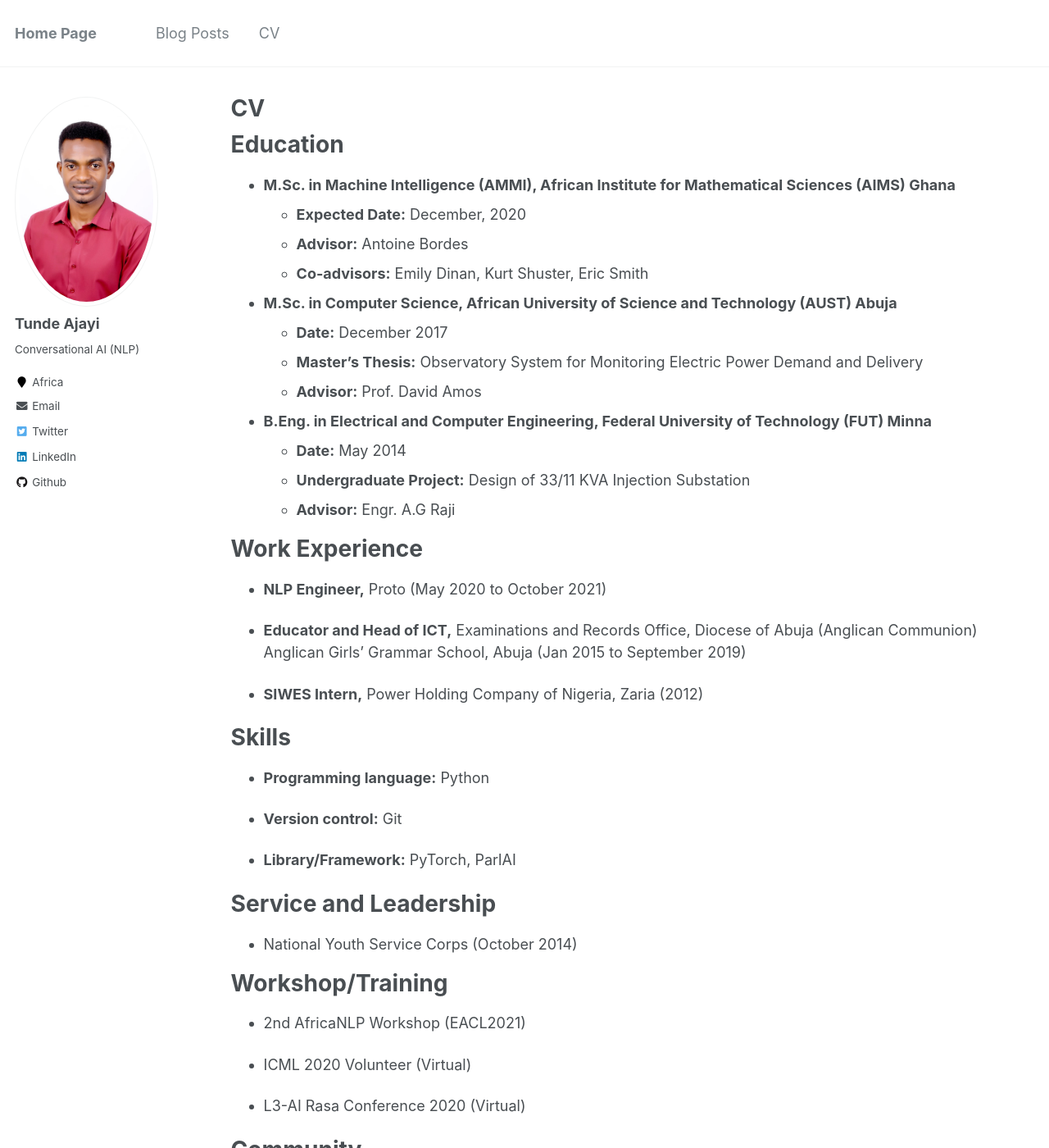
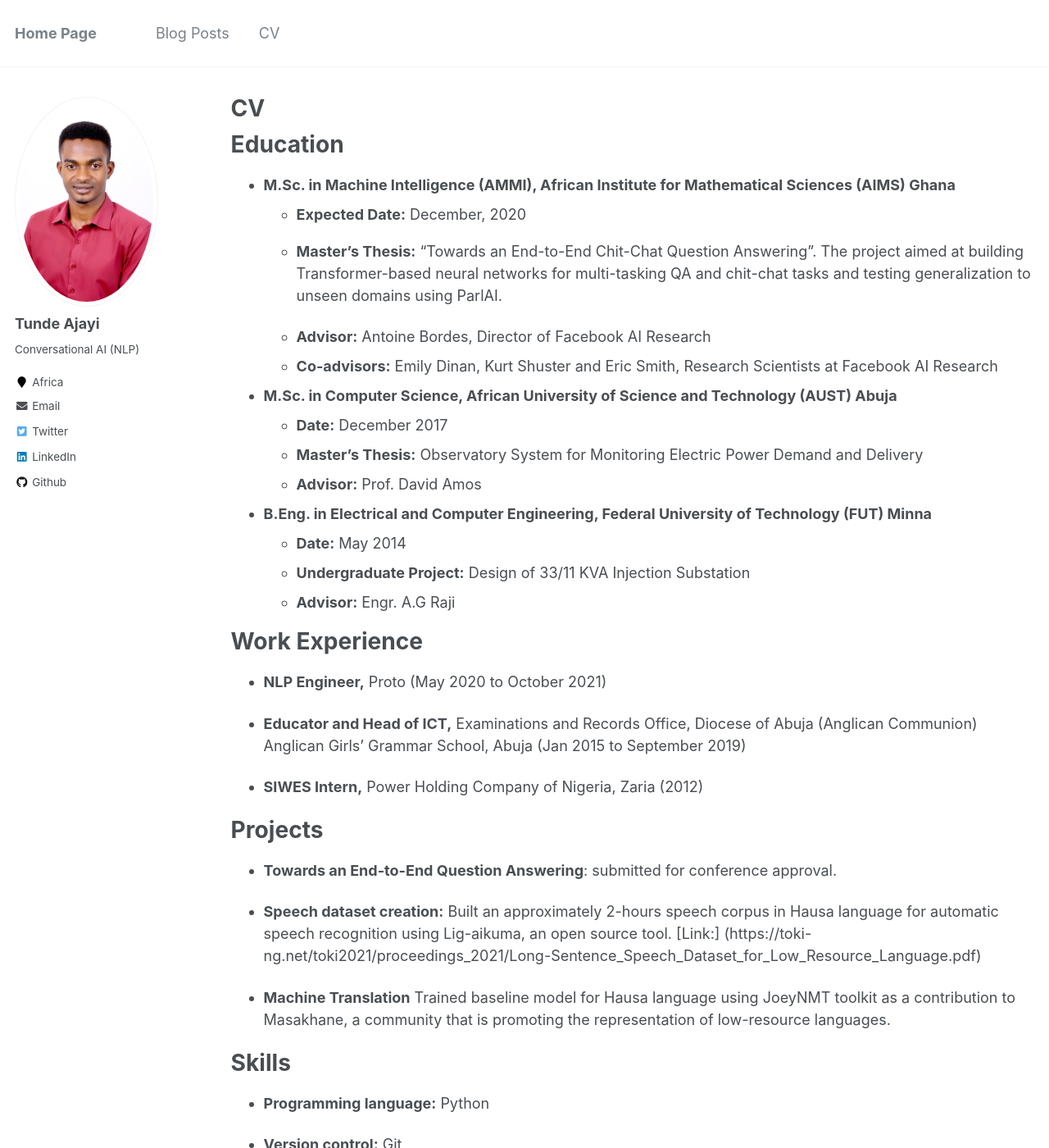
Before and after one commit to tundeajayi/tundeajayi.github.io, a Jekyll site: the page built from _pages/cv.md, in a window 1280 px wide and 1400 px high. Shown: the whole window at 82% size. Built offline with Jekyll 4.4.1, drawn with Linux system fonts in a browser that asks for light colours; some of the changed text lies outside the part shown.

Commit message:
add publication

```diff
--- a/_pages/cv.md
+++ b/_pages/cv.md
@@ -14,8 +14,10 @@ redirect_from:
 ======
 * **M.Sc. in Machine Intelligence (AMMI), African Institute for Mathematical Sciences (AIMS) Ghana**
   - **Expected Date:** December, 2020
-  - **Advisor:** Antoine Bordes
-  - **Co-advisors:** Emily Dinan, Kurt Shuster, Eric Smith
+  - **Master's Thesis:** "Towards an End-to-End Chit-Chat Question Answering". The project aimed at building Transformer-based neural networks for multi-tasking QA and chit-chat tasks and testing generalization to unseen domains using ParlAI.
+
+  - **Advisor:** Antoine Bordes, Director of Facebook AI Research
+  - **Co-advisors:** Emily Dinan, Kurt Shuster and Eric Smith, Research Scientists at Facebook AI Research
 
 * **M.Sc. in Computer Science, African University of Science and Technology (AUST) Abuja**
   - **Date:** December 2017
@@ -34,6 +36,14 @@ redirect_from:
 * **Educator and Head of ICT,** Examinations and Records Office, Diocese of Abuja (Anglican Communion) Anglican Girls' Grammar School, Abuja (Jan 2015 to September 2019)
 
 * **SIWES Intern,** Power Holding Company of Nigeria, Zaria (2012)
+
+**Projects**
+======
+* **Towards an End-to-End Question Answering**: submitted for conference approval.
+
+* **Speech dataset creation:** Built an approximately 2-hours speech corpus in Hausa language for automatic speech recognition using Lig-aikuma, an open source tool. [Link:] (https://toki-ng.net/toki2021/proceedings_2021/Long-Sentence_Speech_Dataset_for_Low_Resource_Language.pdf)
+
+* **Machine Translation** Trained baseline model for Hausa language using JoeyNMT toolkit as a contribution to Masakhane, a community that is promoting the representation of low-resource languages.
 
 **Skills**
 ======
@@ -73,13 +83,13 @@ Teaching
 
 * L3-AI Rasa Conference 2020 (Virtual)
 
-**Community**
+<!-- **Community**
 ======
 * Black in AI
 
 * Masakhane
 
-* AI Saturdays Abuja
+* AI Saturdays Abuja -->
 
 **Language**
 ======
```
